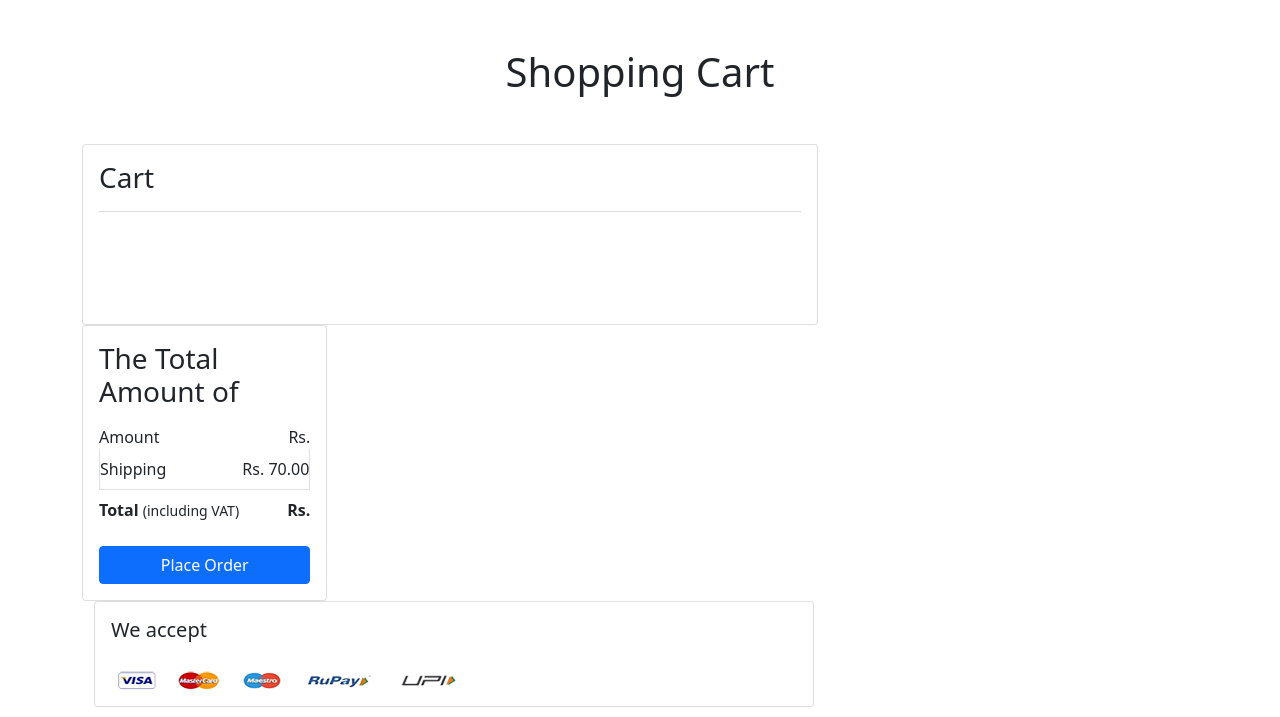
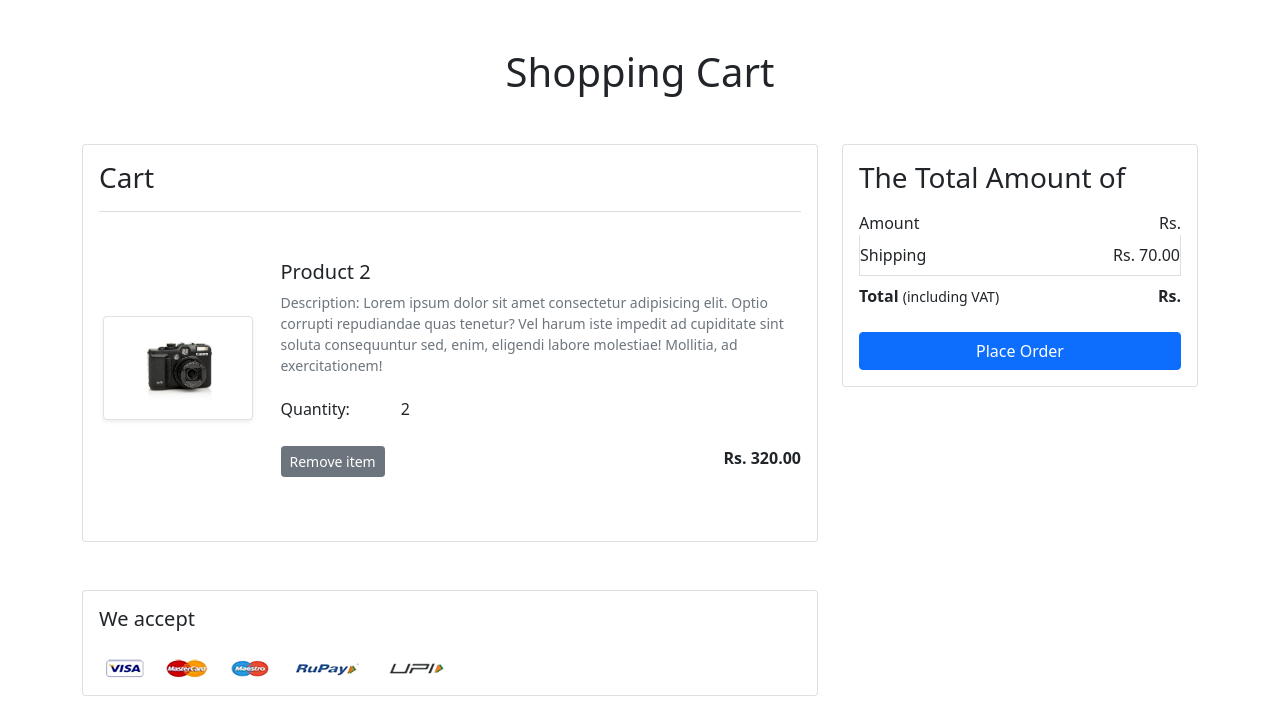
Before and after one commit to Ismail26477/ShoppinglyX_E-Commerce_Shopping_Website, a Django app: template app/templates/app/addtocart.html in a window 1280 px wide. Shown: the part 56-773 px from the top of the page. Run offline with Django 5.2, Linux system fonts and the light colour scheme; the template is opened without the code that fills it, so the values that code supplies are empty; some libraries are stand-ins or nearby versions; some web fonts are replaced.

Commit message:
changes done

```diff
--- a/app/templates/app/addtocart.html
+++ b/app/templates/app/addtocart.html
@@ -35,7 +35,24 @@
 
     <hr class="text-muted">
     <div class="row my-5">
-
+     <div class="col-sm-3 text-center align-self-center"> <img src="{% static 'app/images/product/2.jpg'%}" alt="" srcset="" class="img-fluid img-thumbnail shadow-sm" height="150" width="150"></div>
+     <div class="col-sm-9">
+      <div>
+       <h5>Product 2</h5>
+       <p class="mb-2 text-muted small">Description: Lorem ipsum dolor sit amet consectetur adipisicing elit. Optio corrupti repudiandae quas tenetur? Vel harum iste impedit ad cupiditate sint soluta consequuntur sed, enim, eligendi labore molestiae! Mollitia, ad exercitationem!</p>
+       <div class="my-3">
+        <label for="quantity">Quantity:</label>
+        <a class="minus-cart btn"><i class="fas fa-minus-square fa-lg"></i></a>
+          <span id="quantity">2</span>
+        <a class="plus-cart btn"><i class="fas fa-plus-square fa-lg"></i></a>
+       </div>
+       <div class="d-flex justify-content-between">
+        <a href="#" class="btn btn-sm btn-secondary mr-3">Remove item </a>
+        <p class="mb-0"><span><strong>Rs. 320.00</strong></span></p>
+       </div>
+      </div>
+     </div>
+    </div>
    </div>
    </div>
   </div>
```
